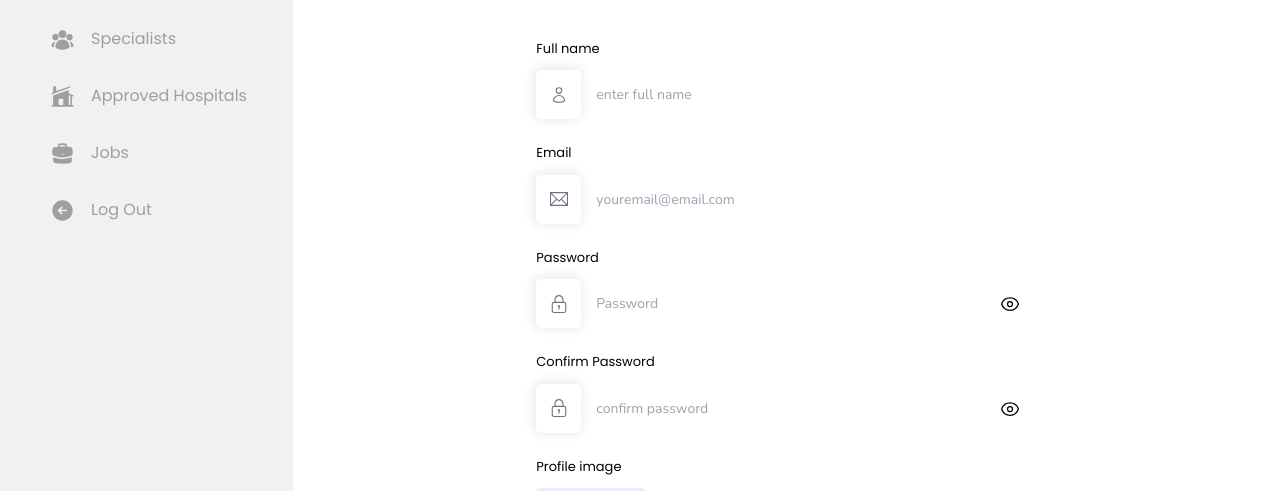
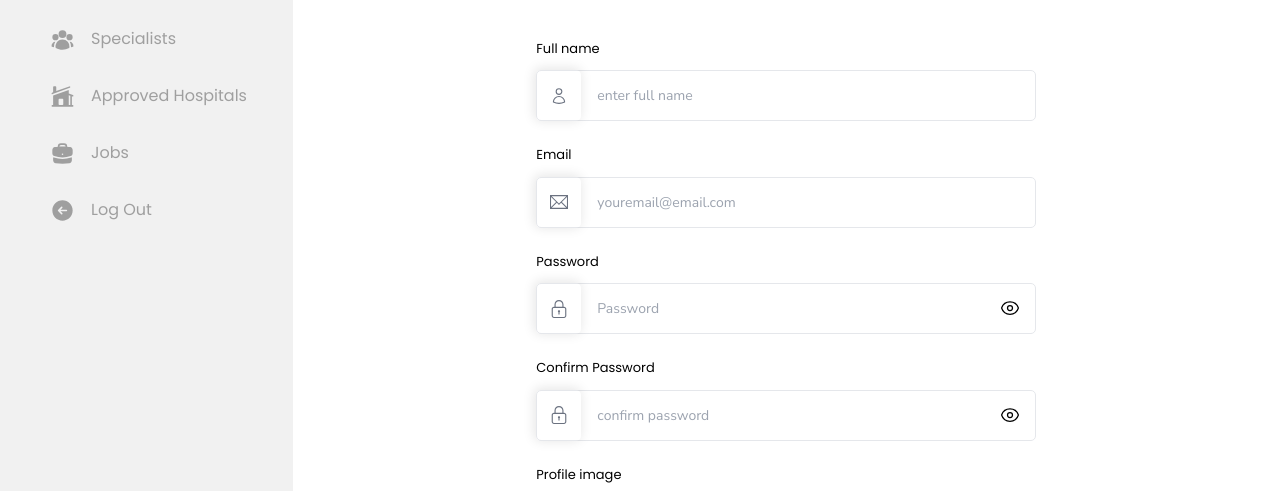
Before and after one commit to Private-Practice-NG/private_practice_admin, a React (Vite) app: page /admins/create-admin-account in a window 1280 px wide. Shown: the part 282-773 px from the top of the page. Built offline with nearby package versions, Linux system fonts and the light colour scheme.

Commit message:
refactor: ui update

```diff
--- a/src/pages/Admins/components/CreateAdmin/index.jsx
+++ b/src/pages/Admins/components/CreateAdmin/index.jsx
@@ -176,7 +176,7 @@ function CreateAdmin() {
                   </div>
                   <input
                     id="fullName"
-                    className="text-gray-500 outline-none pl-[50px] sm:pl-[60px] py-3.5 px-4 w-full rounded-[5px] text-[14px]"
+                    className="text-gray-500 border outline-none pl-[50px] sm:pl-[60px] py-3.5 px-4 w-full rounded-[5px] text-[14px]"
                     type="text"
                     placeholder="enter full name"
                     value={createAdminForm.fullName}
@@ -208,7 +208,7 @@ function CreateAdmin() {
                     <TfiEmail />
                   </div>
                   <input
-                    className="text-gray-500 outline-none pl-[50px] sm:pl-[60px] py-3.5 px-4 w-full rounded-[5px] text-[14px]"
+                    className="text-gray-500 outline-none pl-[50px] sm:pl-[60px] py-3.5 px-4 w-full rounded-[5px] text-[14px] border"
                     type="email"
                     placeholder="youremail@email.com"
                     required
@@ -241,7 +241,7 @@ function CreateAdmin() {
                     <SlLock />
                   </div>
                   <input
-                    className="text-gray-500 outline-none pl-[50px] sm:pl-[60px] py-3.5 px-4 w-full rounded-[5px] text-[14px]"
+                    className="text-gray-500 outline-none pl-[50px] sm:pl-[60px] py-3.5 px-4 w-full rounded-[5px] text-[14px] border"
                     type={showPassword ? 'text' : 'password'}
                     placeholder="Password"
                     value={createAdminForm.password}
@@ -282,7 +282,7 @@ function CreateAdmin() {
                     <SlLock />
                   </div>
                   <input
-                    className="text-gray-500 outline-none pl-[50px] sm:pl-[60px] py-3.5 px-4 w-full rounded-[5px] text-[14px]"
+                    className="text-gray-500 outline-none pl-[50px] sm:pl-[60px] py-3.5 px-4 w-full rounded-[5px] text-[14px] border"
                     type={showConfirmPassword ? 'text' : 'password'}
                     placeholder="confirm password"
                     value={createAdminForm.confirmPassword}
--- a/src/pages/Admins/components/UpdateAdmin/index.jsx
+++ b/src/pages/Admins/components/UpdateAdmin/index.jsx
@@ -228,7 +228,7 @@ function UpdateAdmin() {
                   </div>
                   <input
                     id="fullName"
-                    className="text-gray-500 outline-none pl-[50px] sm:pl-[60px] py-3.5 px-4 w-full rounded-[5px] text-[14px]"
+                    className="text-gray-500 outline-none pl-[50px] sm:pl-[60px] py-3.5 px-4 w-full rounded-[5px] text-[14px] border"
                     type="text"
                     placeholder="Enter full name"
                     value={updateAdminForm.fullName || ''}
@@ -259,7 +259,7 @@ function UpdateAdmin() {
                     <TfiEmail />
                   </div>
                   <input
-                    className="text-gray-500 outline-none pl-[50px] sm:pl-[60px] py-3.5 px-4 w-full rounded-[5px] text-[14px]"
+                    className="text-gray-500 outline-none pl-[50px] sm:pl-[60px] py-3.5 px-4 w-full rounded-[5px] text-[14px] border"
                     type="email"
                     placeholder="youremail@email.com"
                     required
@@ -292,7 +292,7 @@ function UpdateAdmin() {
                     <SlLock />
                   </div>
                   <input
-                    className="text-gray-500 outline-none pl-[50px] sm:pl-[60px] py-3.5 px-4 w-full rounded-[5px] text-[14px]"
+                    className="text-gray-500 outline-none pl-[50px] sm:pl-[60px] py-3.5 px-4 w-full rounded-[5px] text-[14px] border"
                     type="password"
                     placeholder="Password"
                     value={updateAdminForm.password || ''}
@@ -325,7 +325,7 @@ function UpdateAdmin() {
                     <SlLock />
                   </div>
                   <input
-                    className="text-gray-500 outline-none pl-[50px] sm:pl-[60px] py-3.5 px-4 w-full rounded-[5px] text-[14px]"
+                    className="text-gray-500 outline-none pl-[50px] sm:pl-[60px] py-3.5 px-4 w-full rounded-[5px] text-[14px] border"
                     type="password"
                     placeholder="confirm password"
                     value={updateAdminForm.confirmPassword || ''}
--- a/src/pages/ForgotPassword/index.jsx
+++ b/src/pages/ForgotPassword/index.jsx
@@ -108,7 +108,7 @@ const ForgetPassword = () => {
                 <TfiEmail />
               </div>
               <input
-                className="text-gray-500 border-2 outline-none pl-[50px] sm:pl-[60px] py-3.5 px-4 w-full rounded-[5px] text-[14px]"
+                className="text-gray-500 border outline-none pl-[50px] sm:pl-[60px] py-3.5 px-4 w-full rounded-[5px] text-[14px]"
                 type="email"
                 placeholder="youremail@email.com"
                 value={forgotPasswordForm.email}
--- a/src/pages/Login.jsx
+++ b/src/pages/Login.jsx
@@ -149,7 +149,7 @@ const Login = () => {
                 <TfiEmail />
               </div>
               <input
-                className="text-gray-500 border-2 outline-none pl-[50px] sm:pl-[60px] py-3.5 px-4 w-full rounded-[5px] text-[14px]"
+                className="text-gray-500 border outline-none pl-[50px] sm:pl-[60px] py-3.5 px-4 w-full rounded-[5px] text-[14px]"
                 type="email"
                 placeholder="youremail@email.com"
                 value={loginForm.email}
@@ -172,7 +172,7 @@ const Login = () => {
                 <SlLock />
               </div>
               <input
-                className="text-gray-500 border-2 outline-none pl-[50px] sm:pl-[60px] py-3.5 px-4 w-full rounded-[5px] text-[14px]"
+                className="text-gray-500 border outline-none pl-[50px] sm:pl-[60px] py-3.5 px-4 w-full rounded-[5px] text-[14px]"
                 type={showPassword ? 'text' : 'password'}
                 placeholder="Password"
                 value={loginForm.password}
```
